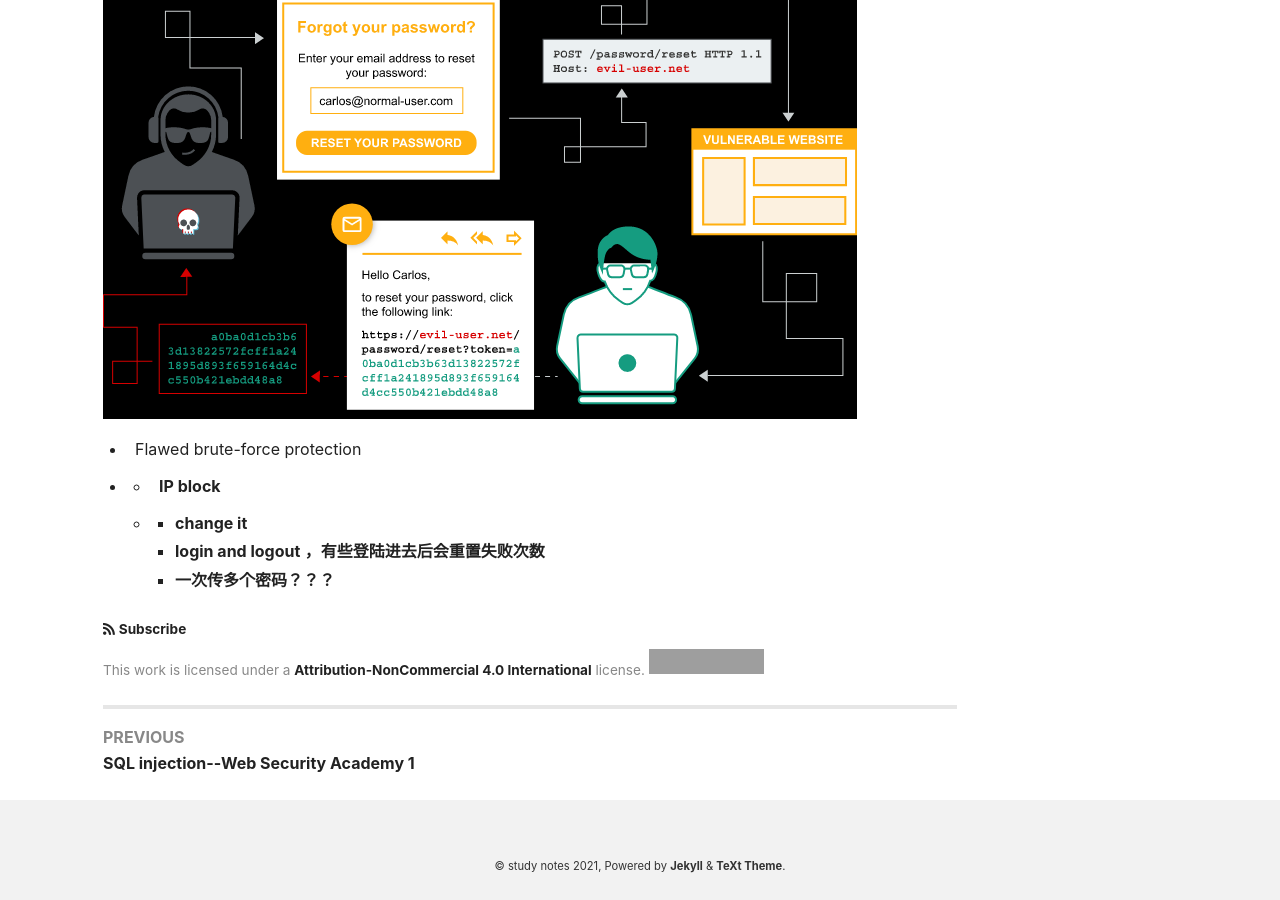
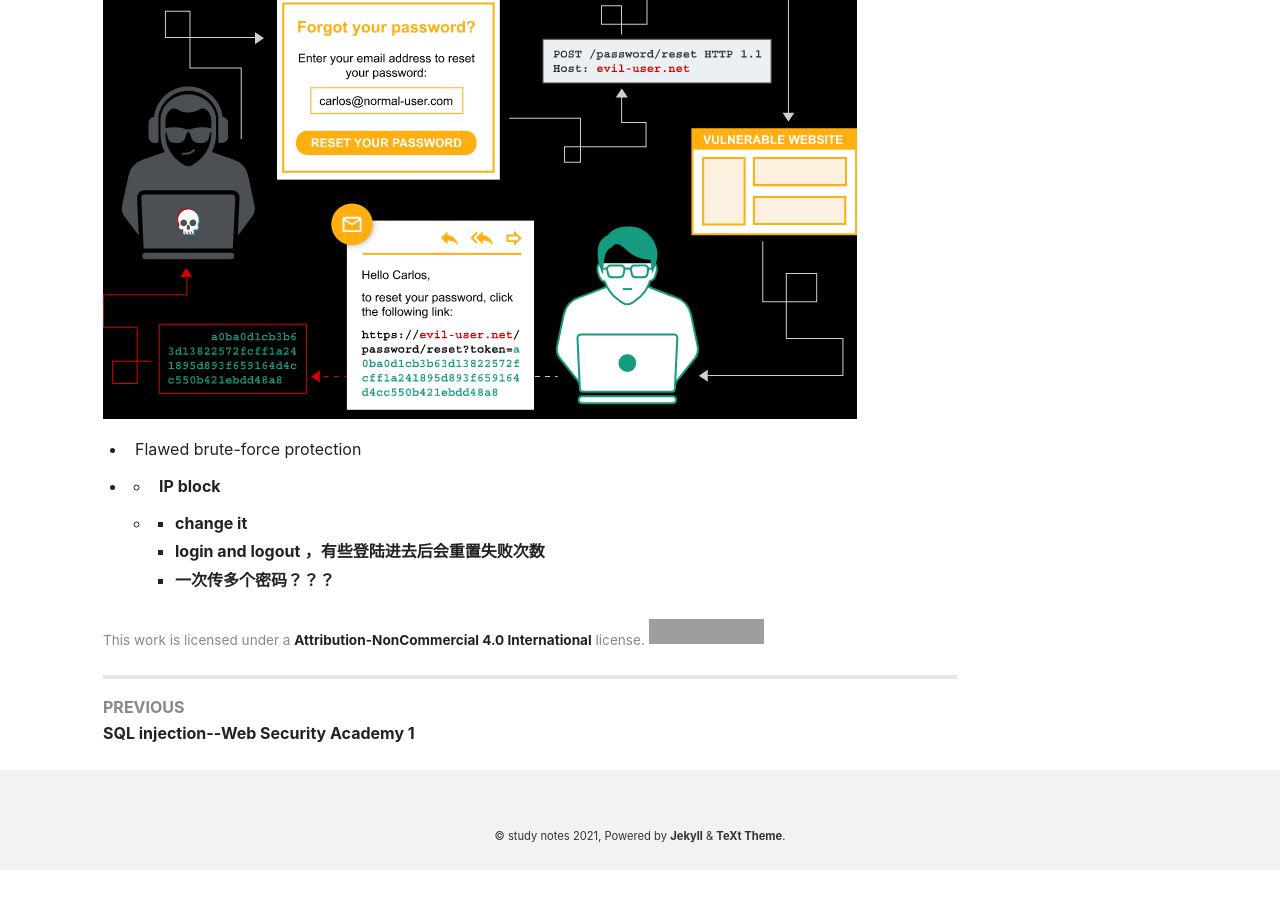
Before and after one commit to phisabella/phisabella.github.io, a Jekyll site: the page built from _posts/2021-05-15-first-article.markdown, in a window 1280 px wide and 900 px high, scrolled down 839 px. Built offline with Jekyll 4.4.1, drawn with Linux system fonts in a browser that asks for light colours; nearby versions of some CDN libraries; formulas are drawn with MathJax 3; comment, search, counter and statistics services are not loaded; after the commit the page ends 1709 px from its top, so only the background shows below that; grey boxes are pictures that could not be loaded.

Commit message:
Update _config.yml

```diff
--- a/_config.yml
+++ b/_config.yml
@@ -228,8 +228,8 @@
       license: true
       aside:
         toc: true
-      show_edit_on_github: true
-      show_subscribe: true
+      # show_edit_on_github: true
+      # show_subscribe: true
       pageview: true
 
 
```
